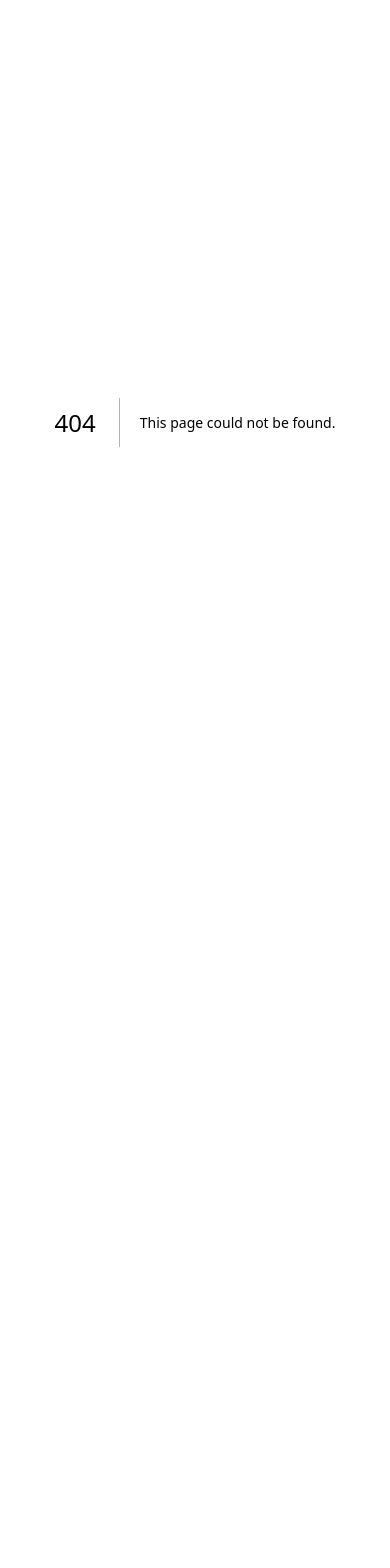
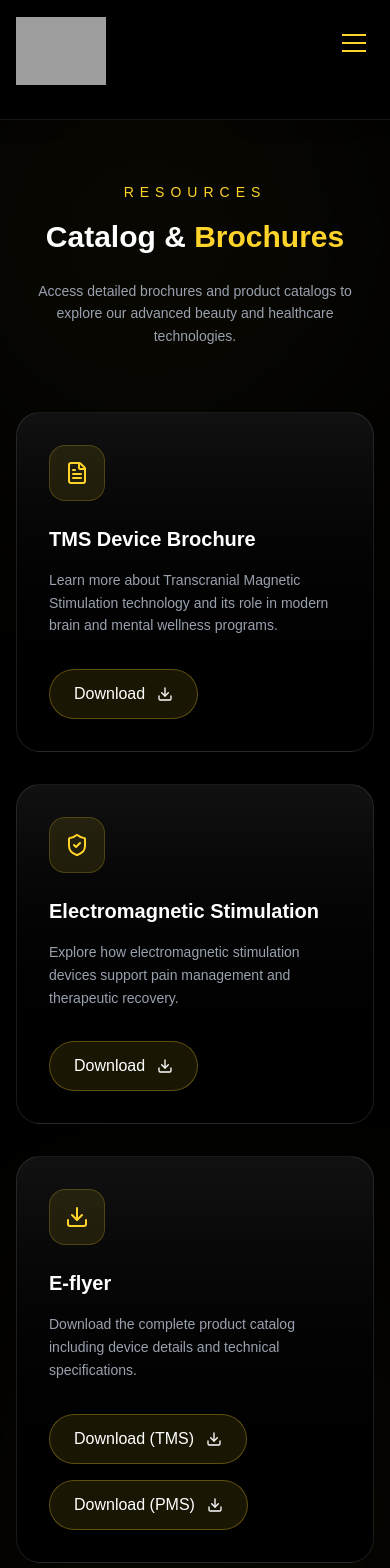
Before and after one commit to sritechbees/bhconnectproject, a Next.js app: page /products/downloadcatalogeflyer in a window 390 px wide. Before the commit this address had no page. Shown: the top 1568 px of the page. Before the commit the page ends 844 px from the top, so only its background shows below. Built offline with nearby package versions, Linux system fonts and the light colour scheme; grey boxes are pictures that could not be loaded.

Commit message:
responsive check product image add

```diff
--- a/src/home/homepage.tsx
+++ b/src/home/homepage.tsx
@@ -48,7 +48,7 @@ export default function HomePage() {
 
           {/* IMAGE SLIDER */}
 
-          <div className="absolute inset-0 w-full h-full  mt-4 overflow-hidden">
+          <div className="absolute inset-0 w-full h-full  mt-8 overflow-hidden">
             <AnimatePresence mode="wait">
               <motion.div
                 key={currentImage}
@@ -158,67 +158,39 @@ export default function HomePage() {
 
             {/* BUTTONS */}
 
-            <motion.div
-              initial={{ opacity: 0, y: 25 }}
-              animate={{ opacity: 1, y: 0 }}
-              transition={{ delay: 0.5 }}
-              className="
-                mt-8
-                flex
-                items-center
-                justify-center
-                gap-4
-              "
-            >
-              {/* BUTTON 1 */}
+            <div className="mt-10 flex flex-col sm:flex-row items-center justify-center gap-5">
 
+  {/* Explore Products Button */}
   <Link href="/products/productpage">
     <button
-                  className="
-                    min-w-[190px]
-                    px-7
-                    py-3
-                    rounded-full
-                    bg-[#fed42a]
-                    text-black
-                    font-semibold
-                    text-sm
-                    hover:scale-105
-                    hover:bg-yellow-300
-                    transition-all
-                    duration-300
-                  "
+      className="group relative overflow-hidden px-8 py-4 rounded-full border border-[#fed42a]/40 bg-[#fed42a] text-black font-semibold transition-all duration-500 hover:scale-105"
     >
+      {/* Overlay */}
+      <span className="absolute inset-0 bg-black translate-y-full group-hover:translate-y-0 transition-transform duration-500"></span>
+
+      {/* Text */}
+      <span className="relative z-10 transition duration-500 group-hover:text-[#fed42a]">
         Explore Products
+      </span>
     </button>
   </Link>
 
-              {/* BUTTON 2 */}
-
+  {/* Contact Us Button */}
   <Link href="/contact/contactsection">
     <button
-                  className="
-                    min-w-[190px]
-                    px-7
-                    py-3
-                    rounded-full
-                    border
-                    border-white/40
-                    bg-black/30
-                    backdrop-blur-sm
-                    text-white
-                    font-medium
-                    text-sm
-                    hover:border-[#fed42a]
-                    hover:text-[#fed42a]
-                    transition-all
-                    duration-300
-                  "
+      className="group relative overflow-hidden px-8 py-4 rounded-full border border-white/20 bg-white/5 backdrop-blur-md text-white font-medium transition-all duration-500 hover:scale-105"
     >
+      {/* Overlay */}
+      <span className="absolute inset-0 bg-white translate-y-full group-hover:translate-y-0 transition-transform duration-500"></span>
+
+      {/* Text */}
+      <span className="relative z-10 transition duration-500 group-hover:text-black">
         Contact Us
+      </span>
     </button>
   </Link>
-            </motion.div>
+
+</div>
           </div>
 
           {/* DOTS */}
@@ -260,7 +232,7 @@ export default function HomePage() {
                   alt="Hero Mobile"
                   fill
                   priority
-                  className="object-cover max-sm:mt-8 object-center"
+                  className="object-cover max-sm:mt-16 object-center"
                 />
               </motion.div>
             </AnimatePresence>
@@ -552,7 +524,7 @@ export default function HomePage() {
 
               <div className="relative h-[240px] sm:h-[300px] overflow-hidden">
                 <Image
-                  src="/home/pms.jpeg"
+                  src="/home/pmsimage.jpg"
                   alt="PMS"
                   fill
                   className="
--- a/src/layout/footer.tsx
+++ b/src/layout/footer.tsx
@@ -50,7 +50,7 @@ export default function Footer() {
                 {/* LOGO */}
 
                 <Image
-                  src="/home/BH logo4.png"
+                  src="/home/bhlogo1.png"
                   alt="BH Connected Logo"
                   width={185}
                   height={60}
--- a/src/layout/header.tsx
+++ b/src/layout/header.tsx
@@ -57,7 +57,7 @@ export default function Header() {
           left-0
           w-full
           z-50
-          h-[105px]
+          h-[120px]
           py-2
           bg-black
           border-b
@@ -89,19 +89,19 @@ export default function Header() {
                 transition={{ duration: 0.3 }}
               >
                 <Image
-                  src="/home/BH logo4.png"
+                  src="/home/bhlogo1.png"
                   alt="BH Connected"
                   width={160}
                   height={60}
                   priority
                   className="
                     w-[90px]
-                    sm:w-[105px]
-                    md:w-[120px]
-                    lg:w-[145px]
-                    xl:w-[155px]
+                    sm:w-[95px]
+                    md:w-[110px]
+                    lg:w-[135px]
+                    xl:w-[145px]
                     h-auto
-                    object-contain
+                    object-contain mt-4
                   "
                 />
               </motion.div>
@@ -111,7 +111,7 @@ export default function Header() {
             {/* DESKTOP NAVIGATION */}
             {/* ===================================== */}
 
-            <nav className="hidden lg:flex items-center gap-7 xl:gap-9">
+            <nav className="hidden lg:flex items-center gap-7 mt-4 xl:gap-9">
               {navLinks.map((link) => {
                 const isActive = pathname === link.href;
 
@@ -128,6 +128,7 @@ export default function Header() {
                       tracking-wide
                       transition-all
                       duration-300
+
                       ${
                         isActive
                           ? "text-[#fed42a]"
@@ -164,32 +165,19 @@ export default function Header() {
             {/* DESKTOP BUTTON */}
             {/* ===================================== */}
 
-            <div className="hidden lg:flex items-center">
-              <Link
-                href="/contact/inquiryform"
-                className="
-                  group
-                  relative
-                  overflow-hidden
-                  rounded-full
-                  bg-[#fed42a]
-                  px-5
-                  xl:px-6
-                  py-2.5
-                  text-black
-                  text-sm
-                  font-semibold
-                  transition-all
-                  duration-300
-                  hover:scale-105
-                "
-              >
-                <span className="relative z-10">
-                  Inquiry
-                </span>
-              </Link>
-            </div>
 
+            <Link href="/contact/inquiryform">
+<button
+      className="group relative overflow-hidden max-sm:hidden px-8 py-4 rounded-full border border-white/20 bg-white/5 backdrop-blur-md text-white font-medium transition-all duration-500 hover:scale-105"
+    >
+      {/* Overlay */}
+      <span className="absolute inset-0 bg-[#fed42a] translate-y-full group-hover:translate-y-0 transition-transform duration-500"></span>
+
+      {/* Text */}
+      <span className="relative z-10 transition duration-500 group-hover:text-black">
+        Inquiry
+      </span>
+    </button></Link>
             {/* ===================================== */}
             {/* MOBILE MENU BUTTON */}
             {/* ===================================== */}
@@ -280,7 +268,7 @@ export default function Header() {
               className="
                 lg:hidden
                 fixed
-                top-[70px]
+                top-[100px]
                 sm:top-[78px]
                 left-0
                 w-full
@@ -292,7 +280,7 @@ export default function Header() {
                 overflow-y-auto
               "
             >
-              <div className="flex flex-col px-6 sm:px-8 py-10">
+              <div className="flex flex-col px-6 sm:px-8 py-4">
                 {/* MOBILE LINKS */}
 
                 <div className="flex flex-col gap-7">
@@ -340,7 +328,7 @@ export default function Header() {
                   transition={{
                     delay: 0.3,
                   }}
-                  className="mt-10"
+                  className="mt-8"
                 >
                   <Link
                     href="/contact/inquiryform"
--- /dev/null
+++ b/src/pages/products/downloadcatalogeflyer.tsx
@@ -0,0 +1,176 @@
+"use client";
+
+import { useEffect } from "react";
+import AOS from "aos";
+import "aos/dist/aos.css";
+
+import {
+  Download,
+  FileText,
+  ShieldCheck,
+} from "lucide-react";
+import App_layout from "@/layout/app_layout";
+
+export default function Downloadcatalogeflyer() {
+  useEffect(() => {
+    AOS.init({
+      duration: 1200,
+      once: true,
+    });
+  }, []);
+
+  const brochures = [
+    {
+      title: "TMS Device Brochure",
+      desc: "Learn more about Transcranial Magnetic Stimulation technology and its role in modern brain and mental wellness programs.",
+      file: "/tms product/altms.pdf",
+      icon: <FileText className="w-6 h-6" />,
+    },
+
+    {
+      title: "Electromagnetic Stimulation",
+      desc: "Explore how electromagnetic stimulation devices support pain management and therapeutic recovery.",
+      file: "/pain_managment/pms.pdf",
+      icon: <ShieldCheck className="w-6 h-6" />,
+    },
+
+    {
+      title: "E-flyer",
+      desc: "Download the complete product catalog including device details and technical specifications.",
+      file: "/tms product/TMS e-flyer.PDF",
+      file2: "/pain_managment/Pain Management e-flyer.pdf",
+      icon: <Download className="w-6 h-6" />,
+    },
+  ];
+
+  return (
+    <App_layout>
+    <section className="relative bg-black py-24 mt-4 px-4 sm:px-6 overflow-hidden">
+
+      {/* Background Glow */}
+      <div className="absolute top-0 left-0 w-[300px] h-[300px] bg-[#fed42a]/10 blur-[140px] rounded-full"></div>
+
+      <div className="absolute bottom-0 right-0 w-[300px] h-[300px] bg-yellow-500/10 blur-[140px] rounded-full"></div>
+
+      {/* Main Container */}
+      <div className="max-w-7xl mx-auto relative z-10">
+
+        {/* Heading */}
+        <div className="text-center mb-16">
+
+          <p
+            data-aos="fade-up"
+            className="text-[#fed42a] uppercase tracking-[6px] text-sm mb-4"
+          >
+            Resources
+          </p>
+
+          <h2
+            data-aos="fade-up"
+            data-aos-delay="200"
+            className="text-3xl sm:text-4xl md:text-5xl font-bold text-white mb-6 leading-tight"
+          >
+            Catalog & <span className="text-[#fed42a]">Brochures</span>
+          </h2>
+
+          <p
+            data-aos="fade-up"
+            data-aos-delay="400"
+            className="max-w-3xl mx-auto text-gray-400 text-sm sm:text-base leading-relaxed"
+          >
+            Access detailed brochures and product catalogs to explore our
+            advanced beauty and healthcare technologies.
+          </p>
+
+        </div>
+
+        {/* Cards */}
+        <div className="grid grid-cols-1 md:grid-cols-2 lg:grid-cols-3 gap-8">
+
+          {brochures.map((item, index) => (
+            <div
+              key={index}
+              data-aos="zoom-in"
+              data-aos-delay={index * 150}
+              className="group relative overflow-hidden rounded-3xl border border-white/10 bg-gradient-to-b from-[#111111] to-black p-8 transition duration-500 hover:border-[#fed42a]/50 hover:-translate-y-2"
+            >
+
+              {/* Gold Hover Overlay */}
+              <div className="absolute inset-0 opacity-0 group-hover:opacity-100 bg-gradient-to-r from-[#fed42a]/0 via-[#fed42a]/5 to-[#fed42a]/20 transition duration-700"></div>
+
+              {/* Content */}
+              <div className="relative z-10">
+
+                {/* Icon */}
+                <div className="w-14 h-14 rounded-2xl bg-[#fed42a]/10 border border-[#fed42a]/20 flex items-center justify-center text-[#fed42a] mb-6">
+                  {item.icon}
+                </div>
+
+                {/* Title */}
+                <h3 className="text-xl font-semibold text-white mb-4">
+                  {item.title}
+                </h3>
+
+                {/* Description */}
+                <p className="text-gray-400 text-sm leading-relaxed mb-8">
+                  {item.desc}
+                </p>
+
+                {/* Download Buttons */}
+                <div className="flex flex-wrap gap-4">
+
+                  {/* First Download */}
+                  <a
+                    href={item.file}
+                    download
+                    className="group/button relative inline-flex items-center gap-3 overflow-hidden px-6 py-3 rounded-full border border-[#fed42a]/30 bg-[#fed42a]/10 text-white font-medium transition-all duration-500 hover:scale-105"
+                  >
+
+                    {/* Button Overlay */}
+                    <span className="absolute inset-0 bg-[#fed42a] translate-y-full group-hover/button:translate-y-0 transition-transform duration-500"></span>
+
+                    {/* Button Text */}
+                    <span className="relative z-10 group-hover/button:text-black transition duration-500">
+                      {item.file2 ? "Download (TMS)" : "Download"}
+                    </span>
+
+                    <Download className="relative z-10 w-4 h-4 group-hover/button:text-black transition duration-500" />
+
+                  </a>
+
+                  {/* Second Download Only for E-flyer */}
+                  {item.file2 && (
+                    <a
+                      href={item.file2}
+                      download
+                      className="group/button relative inline-flex items-center gap-3 overflow-hidden px-6 py-3 rounded-full border border-[#fed42a]/30 bg-[#fed42a]/10 text-white font-medium transition-all duration-500 hover:scale-105"
+                    >
+
+                      {/* Button Overlay */}
+                      <span className="absolute inset-0 bg-[#fed42a] translate-y-full group-hover/button:translate-y-0 transition-transform duration-500"></span>
+
+                      {/* Button Text */}
+                      <span className="relative z-10 group-hover/button:text-black transition duration-500">
+                        Download (PMS)
+                      </span>
+
+                      <Download className="relative z-10 w-4 h-4 group-hover/button:text-black transition duration-500" />
+
+                    </a>
+                  )}
+
+                </div>
+
+              </div>
+
+            </div>
+          ))}
+
+        </div>
+
+      </div>
+
+    </section>
+    </App_layout>
+  );
+}
--- a/src/pages/products/productpage.tsx
+++ b/src/pages/products/productpage.tsx
@@ -8,6 +8,8 @@ import { motion } from "framer-motion";
 
 import AOS from "aos";
 import "aos/dist/aos.css";
+import Downloadcatalog from "../democatalog/downloadcatalog";
+import Downloadcatalogeflyer from "./downloadcatalogeflyer";
 
 const products = [
   {
@@ -29,7 +31,7 @@ const products = [
 
   {
     name: "PMS",
-    image: "/home/pms.jpeg",
+    image: "/home/pmsimage.jpg",
     title: "Pain Management Solution",
     subtitle: "Comprehensive Pain Treatment Solution",
     description:
@@ -72,13 +74,13 @@ export default function ProductsPage() {
         <section className="md:hidden relative w-full bg-black overflow-hidden">
           {/* IMAGE SECTION */}
 
-          <div className="relative w-full h-[340px] overflow-hidden">
+          <div className="relative w-[350px] h-[340px] overflow-hidden">
             <Image
-              src="/tms product/Product Banner.jpg"
+              src="/tms product/Product Mobile.jpg"
               alt="Products"
               fill
               priority
-              className="object-cover object-center max-sm:mt-8 "
+              className="object-cover object-center max-sm:mt-12 "
             />
 
             {/* OVERLAY */}
@@ -87,7 +89,7 @@ export default function ProductsPage() {
 
             {/* BOTTOM FADE */}
 
-            <div className="absolute bottom-0 left-0 w-full h-28 bg-gradient-to-t from-black to-transparent z-[2]" />
+            <div className="absolute bottom-0 left-0 w-full h-20 bg-gradient-to-t from-black to-transparent z-[2]" />
           </div>
 
           {/* CONTENT BELOW IMAGE */}
@@ -240,16 +242,16 @@ export default function ProductsPage() {
           {/* Background Image */}
 
           <Image
-            src="/tms product/Product Banner.jpg"
+            src="/tms product/Product Banner1.jpg"
             alt="Products"
             fill
             priority
-            className="object-fill object-center "
+            className="object-fill object-center mt-4 "
           />
 
           {/* Overlay */}
 
-          <div className="absolute inset-0 bg-gradient-to-r from-black/60 via-black/20 to-black/60"></div>
+          <div className="absolute inset-0 bg-gradient-to-r from-black/20 via-black/20 to-black/20"></div>
 
           {/* Content */}
 
@@ -283,7 +285,7 @@ export default function ProductsPage() {
               whileInView={{ opacity: 1, y: 0 }}
               transition={{ duration: 0.9 }}
               className="
-                text-gray-300
+                text-white
                 mt-5
                 text-lg
                 leading-relaxed
@@ -296,57 +298,51 @@ export default function ProductsPage() {
               experiences.
             </motion.p>
 
+
+
+
+
+
+
             {/* Buttons */}
 
-            <div className="mt-8 flex items-center justify-center gap-4">
+           <div className="mt-10 flex flex-col sm:flex-row items-center justify-center gap-5">
+
+      {/* Watch Demo Button */}
       <Link href="/democatalog/gallerypage">
       <button
-                  className="
-                    min-w-[220px]
-                    px-8
-                    py-3.5
-                    rounded-full
-                    bg-[#fed42a]
-                    text-black
-                    font-semibold
-                    hover:bg-yellow-300
-                    hover:scale-105
-                    transition-all
-                    duration-300
-                  "
+      className="group relative overflow-hidden px-8 py-4 rounded-full border border-[#fed42a]/40 bg-[#fed42a] text-black font-semibold transition-all duration-500 hover:scale-105"
     >
+      {/* Overlay */}
+      <span className="absolute inset-0 bg-black translate-y-full group-hover:translate-y-0 transition-transform duration-500"></span>
+
+      {/* Text */}
+      <span className="relative z-10 transition duration-500 group-hover:text-[#fed42a]">
         Explore Gallery
+      </span>
     </button>
       </Link>
 
+      {/* Download Catalog Button */}
       <Link href="/contact/contactsection">
        <button
-                  className="
-                    min-w-[220px]
-                    px-8
-                    py-3.5
-                    rounded-full
-                    border
-                    border-white/20
-                    bg-white/5
-                    backdrop-blur-md
-                    text-white
-                    hover:border-[#fed42a]
-                    hover:text-[#fed42a]
-                    hover:scale-105
-                    transition-all
-                    duration-300
-                  "
+      className="group relative overflow-hidden px-8 py-4 rounded-full border border-white/20 bg-white/5 backdrop-blur-md text-white font-medium transition-all duration-500 hover:scale-105"
     >
+      {/* Overlay */}
+      <span className="absolute inset-0 bg-white translate-y-full group-hover:translate-y-0 transition-transform duration-500"></span>
+
+      {/* Text */}
+      <span className="relative z-10 transition duration-500 group-hover:text-black">
         Contact Us
+      </span>
     </button>
       </Link>
-            </div>
-          </div>
+
+    </div>          </div>
 
           {/* Bottom Fade */}
 
-          <div className="absolute bottom-0 left-0 w-full h-24 sm:h-32 bg-gradient-to-t from-black to-transparent"></div>
+          <div className="absolute bottom-0 left-0 w-full h-20 sm:h-32 bg-gradient-to-t from-black to-transparent"></div>
         </section>
 
         {/* ===================================================== */}
@@ -488,12 +484,12 @@ export default function ProductsPage() {
                         sm:text-base
                         transition-all
                         duration-500
-                        hover:scale-105
+                        hover:scale-105 max-sm:w-12
                       "
                     >
                       <span className="absolute inset-0 bg-[#fed42a] translate-y-full group-hover:translate-y-0 transition-transform duration-500"></span>
 
-                      <span className="relative z-10 group-hover:text-black transition duration-500">
+                      <span className="relative z-10  group-hover:text-black transition duration-500">
                         Learn More
                       </span>
                     </button>
@@ -602,7 +598,7 @@ export default function ProductsPage() {
                     hover:bg-yellow-300
                     hover:scale-105
                     transition-all
-                    duration-300
+                    duration-300 max-sm:w-12
                   "
                 >
                   Contact Us
@@ -610,7 +606,7 @@ export default function ProductsPage() {
               </Link>
 
               <Link
-                href="/democatalog/downloadbrochures"
+                href="/products/downloadcatalogeflyer"
                 className="w-full sm:w-auto"
               >
                 <button
@@ -632,7 +628,7 @@ export default function ProductsPage() {
                     hover:text-[#fed42a]
                     hover:scale-105
                     transition-all
-                    duration-300
+                    duration-300 max-sm:w-12
                   "
                 >
                   Download Brochure
```
Also changed, not shown: src/pages/about/aboutpage.tsx (+32 -44 lines). Lines whose indentation alone changed are shown as unchanged.
